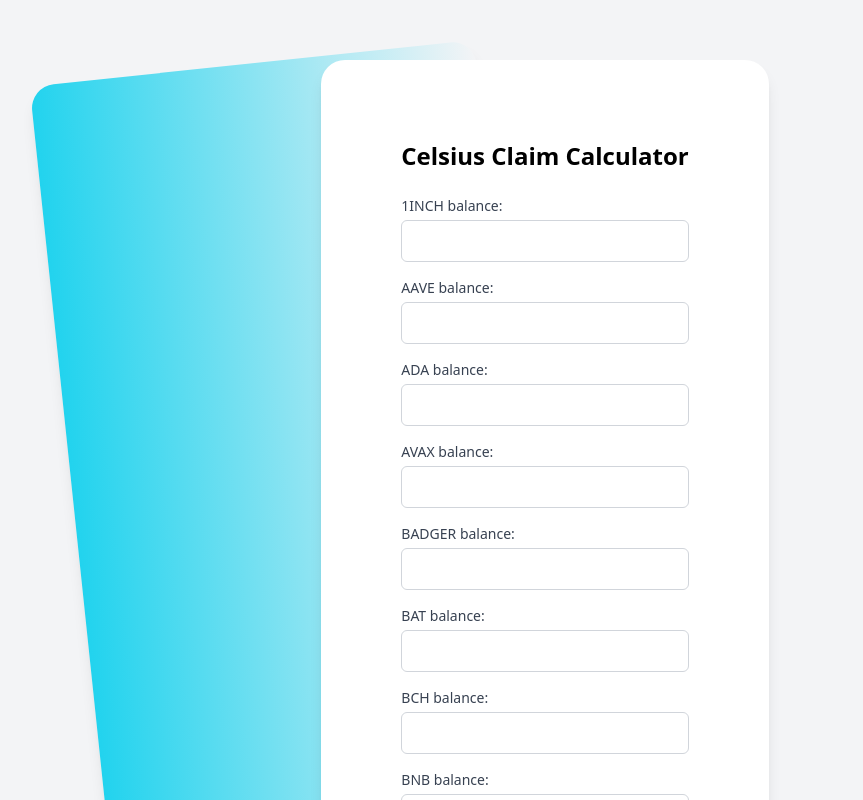
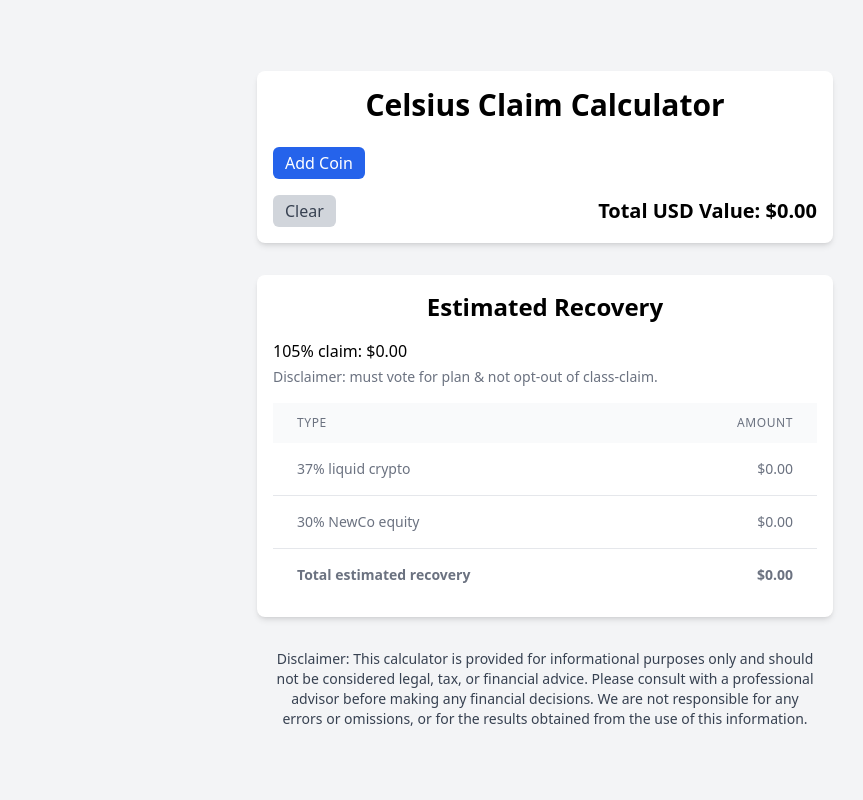
Before and after one commit to aprea/celsius, a Next.js app: page / in a window 1280 px wide. Shown: the top 800 px of the page, without its empty margins (95-958 px from the left). Built offline with nearby package versions, Linux system fonts and the light colour scheme.

Commit message:
More stuff

```diff
--- a/package.json
+++ b/package.json
@@ -12,6 +12,8 @@
     "postcss": "^8.4.27",
     "react": "^18.2.0",
     "react-dom": "^18.2.0",
+    "react-select": "^5.7.4",
+    "react-select-event": "^5.5.1",
     "tailwindcss": "^3.3.3"
   },
   "devDependencies": {
--- a/pages/index.tsx
+++ b/pages/index.tsx
@@ -1,5 +1,6 @@
-import { useState } from "react";
+import { useState, useEffect, useRef, useCallback } from "react";
 import type { NextPage } from "next";
+import Select from "react-select";
 
 const coinPrices: Record<string, number> = {
   "1INCH": 0.581744108,
@@ -69,48 +70,208 @@
   ZUSD: 1,
 };
 
-const Home: NextPage = () => {
-  const [balances, setBalances] = useState<Record<string, number>>({});
+const coinOptions = Object.keys(coinPrices).map((coin) => ({
+  value: coin,
+  label: coin,
+}));
 
-  const handleInputChange = (coin: string, value: number) => {
-    setBalances((prevBalances) => ({ ...prevBalances, [coin]: value }));
+const debounce = (func: Function, wait: number) => {
+  let timeout: NodeJS.Timeout;
+  return function (...args: any) {
+    const context = this;
+    clearTimeout(timeout);
+    timeout = setTimeout(() => func.apply(context, args), wait);
+  };
 };
 
-  const calculateTotalUSD = () => {
-    return Object.entries(balances).reduce(
-      (total, [coin, balance]) => total + coinPrices[coin] * balance,
+const Home: NextPage = () => {
+  const [selectedCoins, setSelectedCoins] = useState<
+    Record<string, number | "">
+  >({});
+  const [totalUSD, setTotalUSD] = useState<number>(0);
+  const [addingCoin, setAddingCoin] = useState<boolean>(false);
+  const selectRef = useRef(null);
+  const totalUSDWithIncrease = totalUSD * 1.05;
+
+  // Calculate total USD with debounce
+  const delayedCalculation = useCallback(
+    debounce(() => {
+      const total = Object.entries(selectedCoins).reduce(
+        (total, [coin, balance]) => total + coinPrices[coin] * (balance || 0),
         0
       );
+      setTotalUSD(total);
+    }, 500),
+    [selectedCoins]
+  );
+
+  useEffect(() => {
+    delayedCalculation();
+  }, [selectedCoins, delayedCalculation]);
+
+  const handleClear = () => {
+    setSelectedCoins({});
+  };
+
+  const handleAddCoin = () => {
+    setAddingCoin(true);
+    setTimeout(() => selectRef.current.focus(), 10); // focus the select input
+  };
+
+  const handleRemoveCoin = (coin: string) => {
+    const { [coin]: removedCoin, ...remainingCoins } = selectedCoins;
+    setSelectedCoins(remainingCoins);
   };
 
   return (
     <div className="min-h-screen bg-gray-100 py-6 flex flex-col justify-center sm:py-12">
-      <div className="relative py-3 sm:max-w-xl sm:mx-auto">
-        <div className="absolute inset-0 bg-gradient-to-r from-cyan-400 to-light-blue-500 shadow-lg transform -skew-y-6 sm:skew-y-0 sm:-rotate-6 sm:rounded-3xl"></div>
-        <div className="relative px-4 py-10 bg-white shadow-lg sm:rounded-3xl sm:p-20">
-          <h1 className="text-2xl font-bold mb-6">Celsius Claim Calculator</h1>
-          {Object.keys(coinPrices).map((coin) => (
+      <div className="w-full max-w-xl mx-auto p-4 rounded-lg shadow-md bg-white">
+        <h1 className="text-3xl font-bold mb-6 text-center">
+          Celsius Claim Calculator
+        </h1>
+        {addingCoin ? (
+          <Select
+            ref={selectRef}
+            options={coinOptions}
+            className="mb-4"
+            placeholder="Select a coin..."
+            isClearable
+            onBlur={() => setAddingCoin(false)}
+            onChange={({ value }) => {
+              setSelectedCoins({
+                ...selectedCoins,
+                [value]: selectedCoins[value] || "",
+              });
+              setAddingCoin(false);
+            }}
+          />
+        ) : (
+          <button
+            onClick={handleAddCoin}
+            className="mb-4 bg-blue-600 text-white px-3 py-1 rounded-md"
+          >
+            Add Coin
+          </button>
+        )}
+        {Object.keys(selectedCoins).map((coin) => (
           <div key={coin} className="mb-4">
             <label
               htmlFor={coin}
-                className="block text-sm font-medium text-gray-700"
+              className="block text-sm font-medium text-gray-700 mb-1"
             >
               {coin} balance:
             </label>
+            <div className="flex justify-between gap-2">
               <input
                 type="number"
                 id={coin}
-                className="mt-1 p-2 block w-full border border-gray-300 rounded-md"
+                value={selectedCoins[coin]}
+                className="p-2 block w-full border border-gray-300 rounded-md flex-1"
                 onChange={(e) =>
-                  handleInputChange(coin, parseFloat(e.target.value))
+                  setSelectedCoins({
+                    ...selectedCoins,
+                    [coin]:
+                      e.target.value === "" ? "" : parseFloat(e.target.value),
+                  })
                 }
               />
+              <button
+                className="bg-red-600 text-white px-3 py-1 rounded-md"
+                onClick={() => handleRemoveCoin(coin)}
+              >
+                Remove
+              </button>
+            </div>
           </div>
         ))}
+        <div className="flex items-center justify-between">
+          <button
+            className="bg-gray-300 text-gray-700 px-3 py-1 rounded-md"
+            onClick={handleClear}
+          >
+            Clear
+          </button>
           <div className="text-xl font-semibold">
-            Total USD Value: ${calculateTotalUSD().toFixed(2)}
+            Total USD Value:{" "}
+            {new Intl.NumberFormat("en-US", {
+              style: "currency",
+              currency: "USD",
+            }).format(totalUSD)}
           </div>
         </div>
+      </div>
+      <div className="w-full max-w-xl mx-auto mt-8 p-4 rounded-lg shadow-md bg-white">
+        <h2 className="text-2xl font-bold mb-4 text-center">
+          Estimated Recovery
+        </h2>
+        <p className="mb-1">
+          105% claim:{" "}
+          {new Intl.NumberFormat("en-US", {
+            style: "currency",
+            currency: "USD",
+          }).format(totalUSDWithIncrease)}
+        </p>
+        <p className="text-sm text-gray-500 mb-4">
+          Disclaimer: must vote for plan & not opt-out of class-claim.
+        </p>
+        <div className="min-w-full divide-y divide-gray-200">
+          <table className="min-w-full">
+            <thead>
+              <tr>
+                <th className="px-6 py-3 bg-gray-50 text-left text-xs leading-4 font-medium text-gray-500 uppercase tracking-wider">
+                  Type
+                </th>
+                <th className="px-6 py-3 bg-gray-50 text-right text-xs leading-4 font-medium text-gray-500 uppercase tracking-wider">
+                  Amount
+                </th>
+              </tr>
+            </thead>
+            <tbody className="bg-white divide-y divide-gray-200">
+              <tr>
+                <td className="px-6 py-4 whitespace-no-wrap text-sm leading-5 text-gray-500">
+                  37% liquid crypto
+                </td>
+                <td className="px-6 py-4 whitespace-no-wrap text-sm leading-5 text-gray-500 text-right">
+                  {new Intl.NumberFormat("en-US", {
+                    style: "currency",
+                    currency: "USD",
+                  }).format(totalUSDWithIncrease * 0.37)}
+                </td>
+              </tr>
+              <tr>
+                <td className="px-6 py-4 whitespace-no-wrap text-sm leading-5 text-gray-500">
+                  30% NewCo equity
+                </td>
+                <td className="px-6 py-4 whitespace-no-wrap text-sm leading-5 text-gray-500 text-right">
+                  {new Intl.NumberFormat("en-US", {
+                    style: "currency",
+                    currency: "USD",
+                  }).format(totalUSDWithIncrease * 0.3)}
+                </td>
+              </tr>
+              <tr>
+                <td className="px-6 py-4 whitespace-no-wrap text-sm leading-5 text-gray-500 font-bold">
+                  Total estimated recovery
+                </td>
+                <td className="px-6 py-4 whitespace-no-wrap text-sm leading-5 text-gray-500 text-right font-bold">
+                  {new Intl.NumberFormat("en-US", {
+                    style: "currency",
+                    currency: "USD",
+                  }).format(totalUSDWithIncrease * 0.67)}
+                </td>
+              </tr>
+            </tbody>
+          </table>
+        </div>
+      </div>
+      <div className="w-full max-w-xl mx-auto mt-8 px-4 text-center text-sm text-gray-700">
+        <p>
+          Disclaimer: This calculator is provided for informational purposes
+          only and should not be considered legal, tax, or financial advice.
+          Please consult with a professional advisor before making any financial
+          decisions. We are not responsible for any errors or omissions, or for
+          the results obtained from the use of this information.
+        </p>
       </div>
     </div>
   );
```
Also changed, not shown: 1 other file (tests, documents, lock files or other folders). Lines whose indentation alone changed are shown as unchanged.
